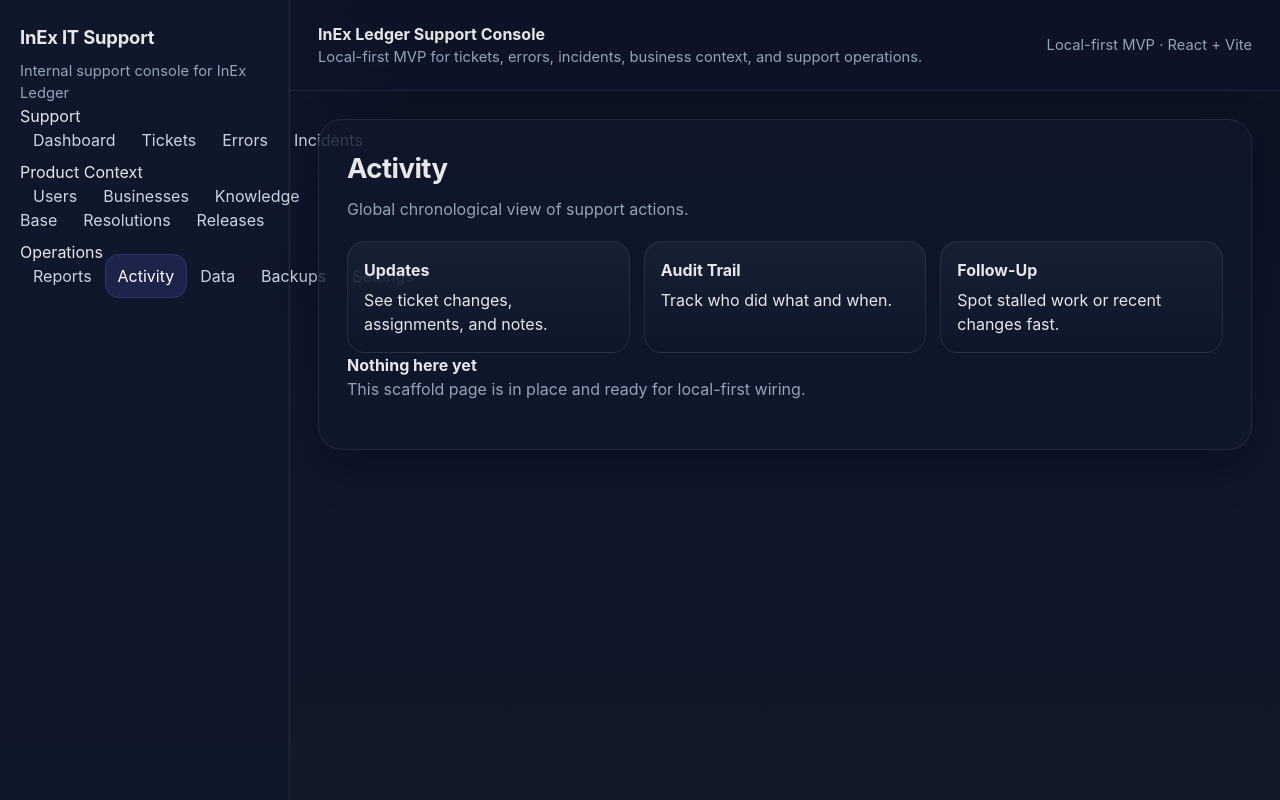
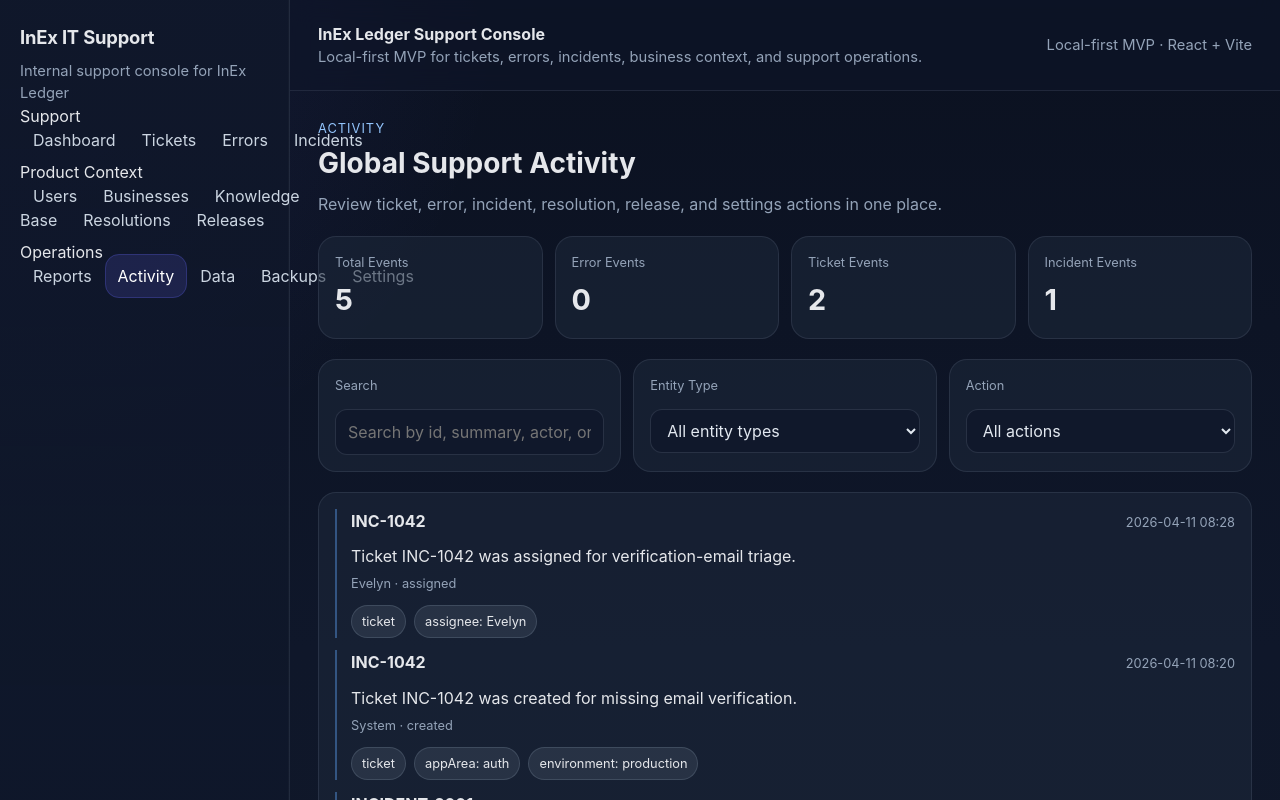
Before and after one commit to Emanuel628/InEx-IT-Support, a React (Vite) app: page /activity in a window 1280 px wide. Shown: the top 800 px of the page. Built offline with nearby package versions, Linux system fonts and the light colour scheme.

Commit message:
Build real global activity page

```diff
--- a/src/pages/activity/ActivityPage.tsx
+++ b/src/pages/activity/ActivityPage.tsx
@@ -1,15 +1,109 @@
-import { PlaceholderPage } from '@/components/shared/PlaceholderPage';
+import { useMemo, useState } from 'react';
+import { getActivity } from '@/features/activity/lib/activityStore';
+import '@/features/activity/styles/activity.css';
 
 export function ActivityPage() {
+  const records = getActivity();
+  const [search, setSearch] = useState('');
+  const [entityType, setEntityType] = useState('all');
+  const [action, setAction] = useState('all');
+
+  const filtered = useMemo(() => {
+    return records.filter((record) => {
+      const matchesSearch = !search.trim()
+        || [record.entityId, record.summary, record.actor, record.action]
+          .join(' ')
+          .toLowerCase()
+          .includes(search.trim().toLowerCase());
+      const matchesEntity = entityType === 'all' || record.entityType === entityType;
+      const matchesAction = action === 'all' || record.action === action;
+      return matchesSearch && matchesEntity && matchesAction;
+    });
+  }, [action, entityType, records, search]);
+
+  const uniqueEntityTypes = Array.from(new Set(records.map((record) => record.entityType)));
+  const uniqueActions = Array.from(new Set(records.map((record) => record.action)));
+
   return (
-    <PlaceholderPage
-      title="Activity"
-      description="Global chronological view of support actions."
-      cards={[
-        { title: 'Updates', body: 'See ticket changes, assignments, and notes.' },
-        { title: 'Audit Trail', body: 'Track who did what and when.' },
-        { title: 'Follow-Up', body: 'Spot stalled work or recent changes fast.' },
-      ]}
-    />
+    <section className="activity-page">
+      <div className="activity-page-header">
+        <div>
+          <span className="activity-page-eyebrow">Activity</span>
+          <h2>Global Support Activity</h2>
+          <p>Review ticket, error, incident, resolution, release, and settings actions in one place.</p>
+        </div>
+      </div>
+
+      <div className="activity-stats-grid">
+        <article className="activity-stat-card"><span>Total Events</span><strong>{records.length}</strong></article>
+        <article className="activity-stat-card"><span>Error Events</span><strong>{records.filter((record) => record.entityType === 'error').length}</strong></article>
+        <article className="activity-stat-card"><span>Ticket Events</span><strong>{records.filter((record) => record.entityType === 'ticket').length}</strong></article>
+        <article className="activity-stat-card"><span>Incident Events</span><strong>{records.filter((record) => record.entityType === 'incident').length}</strong></article>
+      </div>
+
+      <section className="activity-filter-grid">
+        <article className="activity-filter-card">
+          <label>
+            <span>Search</span>
+            <input
+              type="text"
+              value={search}
+              onChange={(event) => setSearch(event.target.value)}
+              placeholder="Search by id, summary, actor, or action"
+            />
+          </label>
+        </article>
+
+        <article className="activity-filter-card">
+          <label>
+            <span>Entity Type</span>
+            <select value={entityType} onChange={(event) => setEntityType(event.target.value)}>
+              <option value="all">All entity types</option>
+              {uniqueEntityTypes.map((value) => (
+                <option key={value} value={value}>{value}</option>
+              ))}
+            </select>
+          </label>
+        </article>
+
+        <article className="activity-filter-card">
+          <label>
+            <span>Action</span>
+            <select value={action} onChange={(event) => setAction(event.target.value)}>
+              <option value="all">All actions</option>
+              {uniqueActions.map((value) => (
+                <option key={value} value={value}>{value}</option>
+              ))}
+            </select>
+          </label>
+        </article>
+      </section>
+
+      {filtered.length ? (
+        <section className="activity-list">
+          {filtered.map((record) => (
+            <article key={record.id} className="activity-item">
+              <div className="activity-item-header">
+                <strong>{record.entityId}</strong>
+                <span className="activity-item-meta">{record.timestamp}</span>
+              </div>
+              <p className="activity-item-summary">{record.summary}</p>
+              <span className="activity-item-meta">{record.actor} · {record.action}</span>
+              <div className="activity-item-tags">
+                <span className="activity-tag">{record.entityType}</span>
+                {Object.entries(record.metadata).slice(0, 3).map(([key, value]) => (
+                  <span key={key} className="activity-tag">{key}: {String(value)}</span>
+                ))}
+              </div>
+            </article>
+          ))}
+        </section>
+      ) : (
+        <section className="activity-empty-state">
+          <span>No matching activity</span>
+          <p>Try a broader search or reset the entity type and action filters.</p>
+        </section>
+      )}
+    </section>
   );
 }
```
